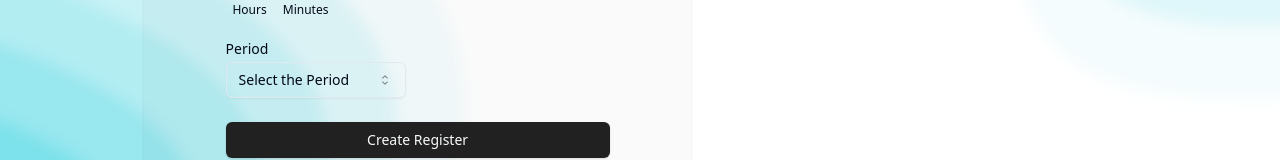
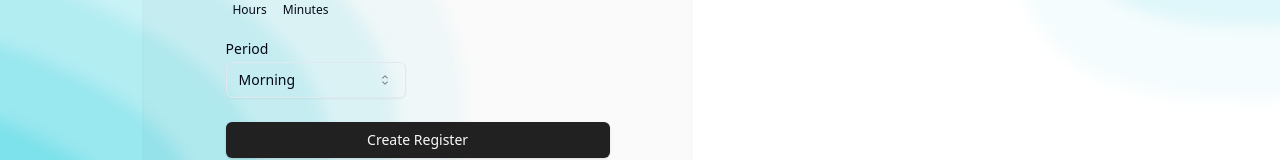
Before and after one commit to puneeth072003/Vitista, a React (Vite) app in the folder Frontend/: page /form in a window 1280 px wide. Shown: the part 479-639 px from the top of the page. Built offline with nearby package versions, Linux system fonts and the light colour scheme; no server answers; a web font is replaced by a local one.

Commit message:
fix #3: Modified Form Page
Signed-off-by: Soorya U <sooryau7@gmail.com>

```diff
--- a/Frontend/src/pages/Form/index.tsx
+++ b/Frontend/src/pages/Form/index.tsx
@@ -22,7 +22,7 @@ const BACKEND_URL = import.meta.env.BACKEND_URL;
 function Form() {
   const [time, setTime] = useState<Date>();
   const [tablet, setTablet] = useState<string>();
-  const [period, setPeriod] = useState("");
+  const [period, setPeriod] = useState("Morning");
   const [date, setDate] = useState<DateRange | undefined>({
     from: new Date(),
     to: addDays(new Date(), 0),
```
